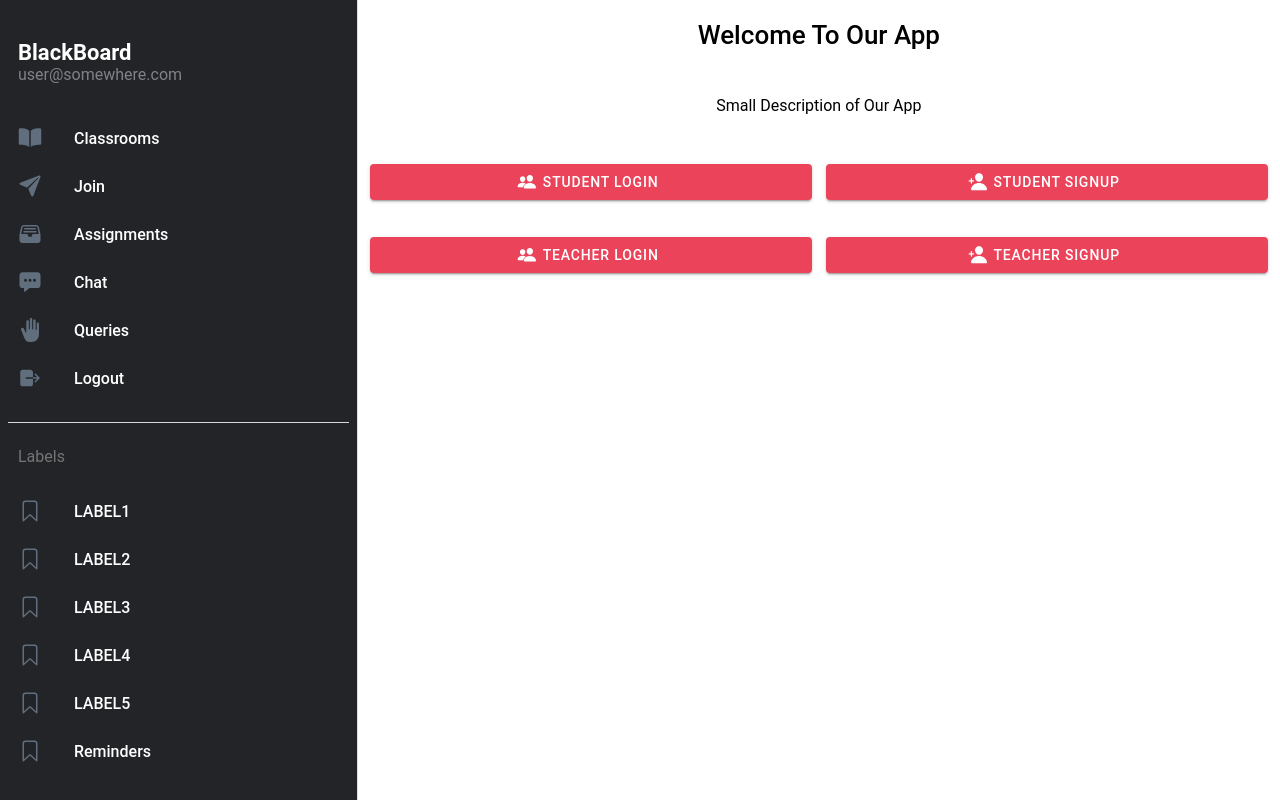
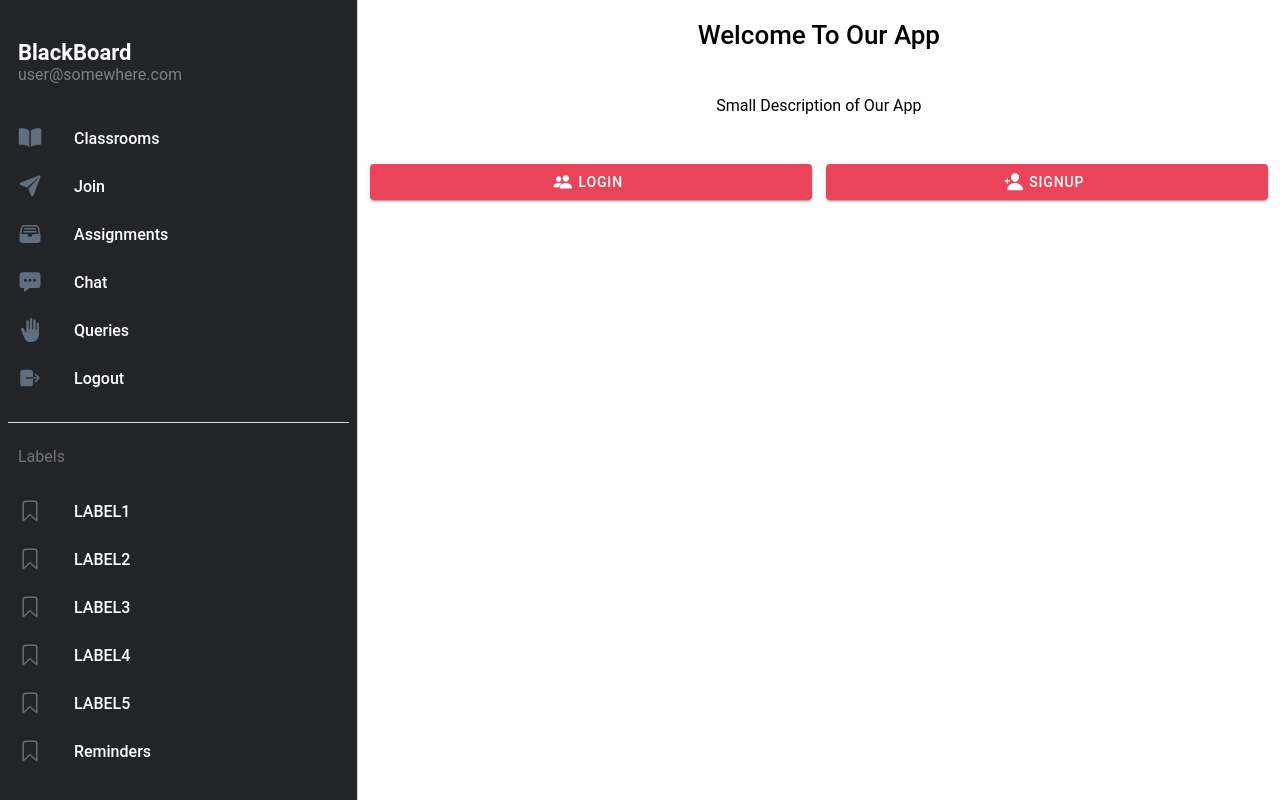
Before and after one commit to Samsung-Digital-Labs/pwa-frontend, a React (Create React App) app: page / in a window 1280 px wide. Built offline with nearby package versions, Linux system fonts and the light colour scheme.

Commit message:
updated Welcome.tsx

```diff
--- a/src/components/Welcome/Welcome.tsx
+++ b/src/components/Welcome/Welcome.tsx
@@ -16,39 +16,18 @@ const Welcome: React.FC = () => {
         <IonGrid>
           <IonRow>
             <IonCol sizeSm="6" sizeXs="12">
-              <Link to="/studentlogin" className="noUnderline">
+              <Link to="/login" className="noUnderline">
                 <IonButton color="danger" expand="block">
                   <IonIcon slot="start" icon={people} />
-                  Student Login
+                  Login
                 </IonButton>
               </Link>
             </IonCol>
             <IonCol sizeSm="6" sizeXs="12">
-              <Link to="/studentsignup" className="noUnderline">
+              <Link to="/signup" className="noUnderline">
                 <IonButton color="danger" expand="block">
                 <IonIcon slot="start" icon={personAdd} />
-                  Student Signup
-                </IonButton>
-              </Link>
-            </IonCol>
-          </IonRow>
-
-          <br></br>
-
-          <IonRow>
-            <IonCol sizeSm="6" sizeXs="12">
-              <Link to="/teacherlogin" className="noUnderline">
-                <IonButton color="danger" expand="block">
-                  <IonIcon slot="start" icon={people} />
-                  Teacher Login
-                </IonButton>
-              </Link>
-            </IonCol>
-            <IonCol sizeSm="6" sizeXs="12">
-              <Link to="/teachersignup" className="noUnderline">
-                <IonButton color="danger" expand="block">
-                  <IonIcon slot="start" icon={personAdd} />
-                  Teacher SignUp
+                  Signup
                 </IonButton>
               </Link>
             </IonCol>
```
